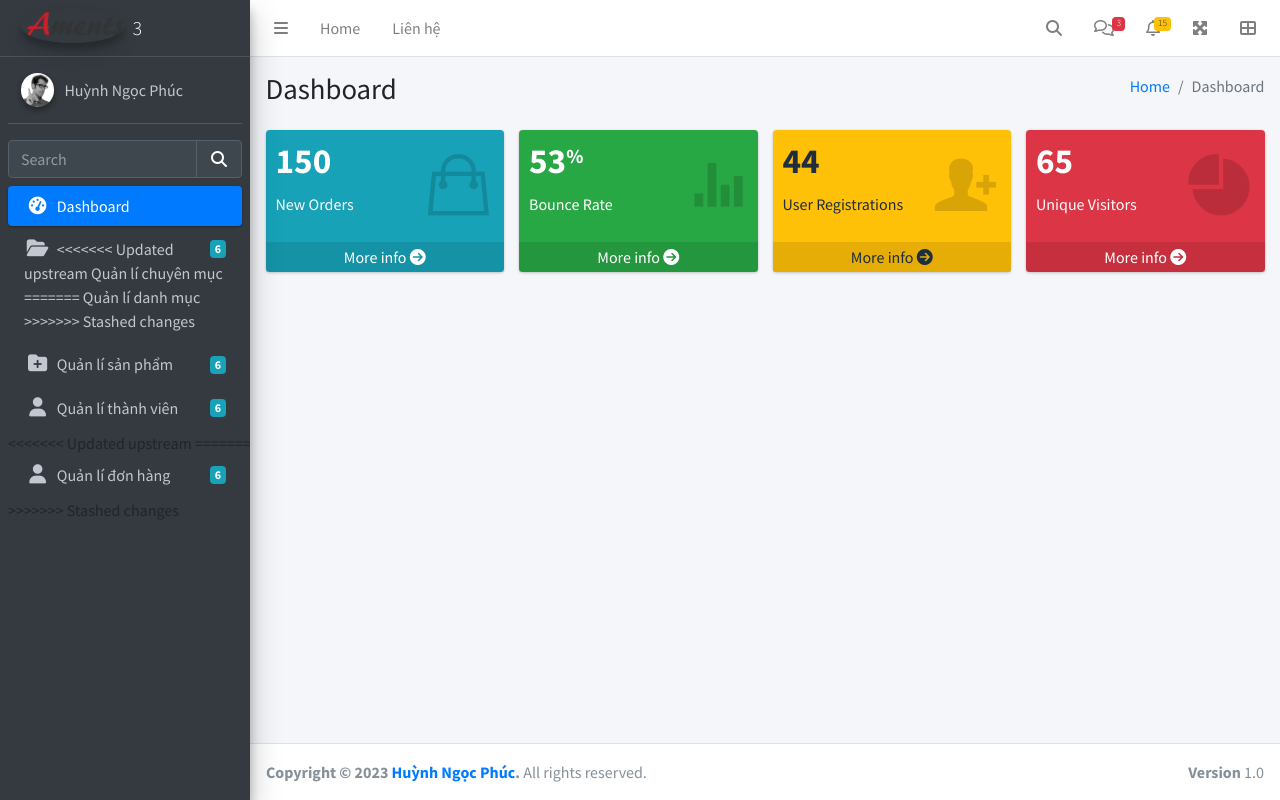
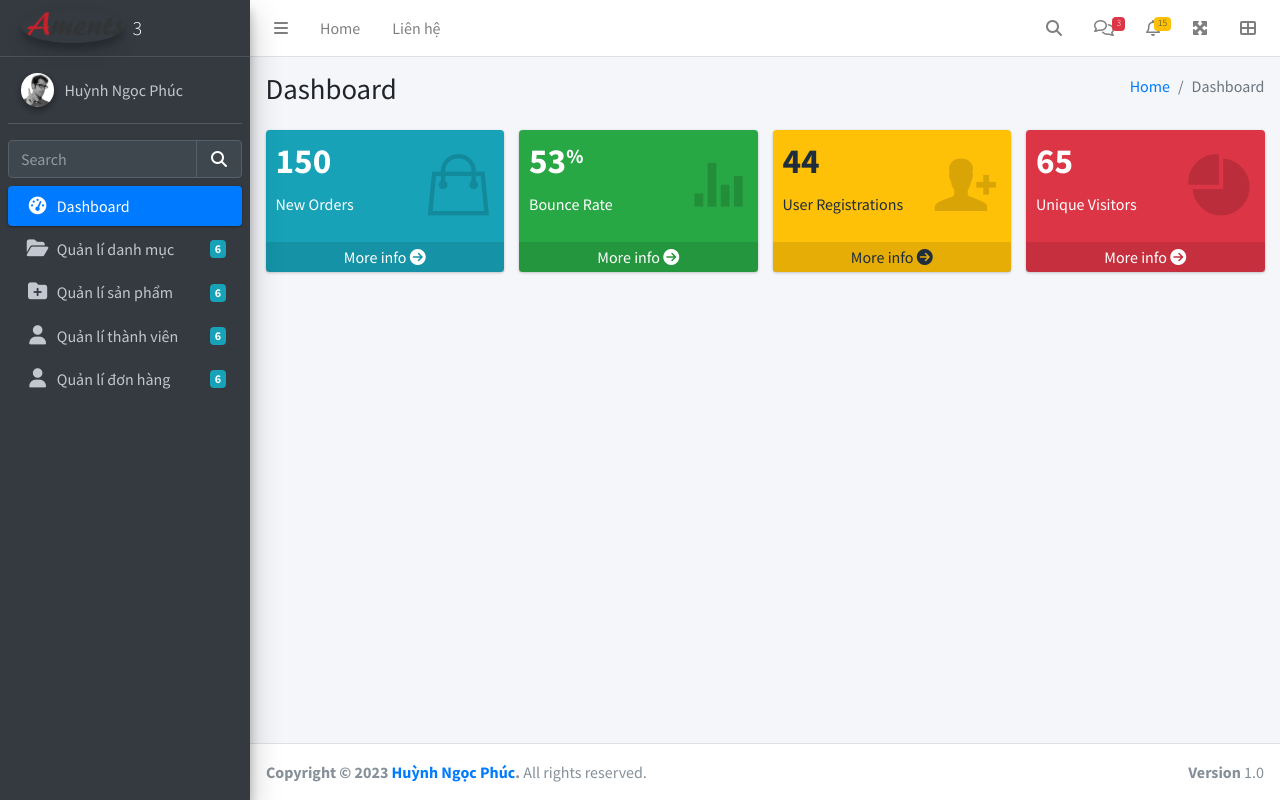
Before and after one commit to phuchuynh99/Du-an-1, a PHP site: page /admin/index.php in a window 1280 px wide. Run offline with PHP 8.4, Linux system fonts and the light colour scheme; some libraries are stand-ins or nearby versions.

Commit message:
Update nav.php

```diff
--- a/admin/public/nav.php
+++ b/admin/public/nav.php
@@ -205,11 +205,7 @@
           <a href="index.php?page=categories" class="nav-link">
             <i class="nav-icon fa-solid fa-folder-open"></i>
             <p>
-<<<<<<< Updated upstream
-              Quản lí chuyên mục
-=======
               Quản lí danh mục
->>>>>>> Stashed changes
               <span class="badge badge-info right">6</span>
               <!-- <span class="right badge badge-danger">New</span> -->
             </p>
@@ -235,8 +231,6 @@
             </p>
           </a>
         </li>
-<<<<<<< Updated upstream
-=======
         <li class="nav-item">
           <a href="index.php?page=users" class="nav-link">
             <i class="nav-icon fa-solid fa-user"></i>
@@ -247,8 +241,6 @@
             </p>
           </a>
         </li>
->>>>>>> Stashed changes
-
       </ul>
     </nav>
     <!-- /.sidebar-menu -->
```
